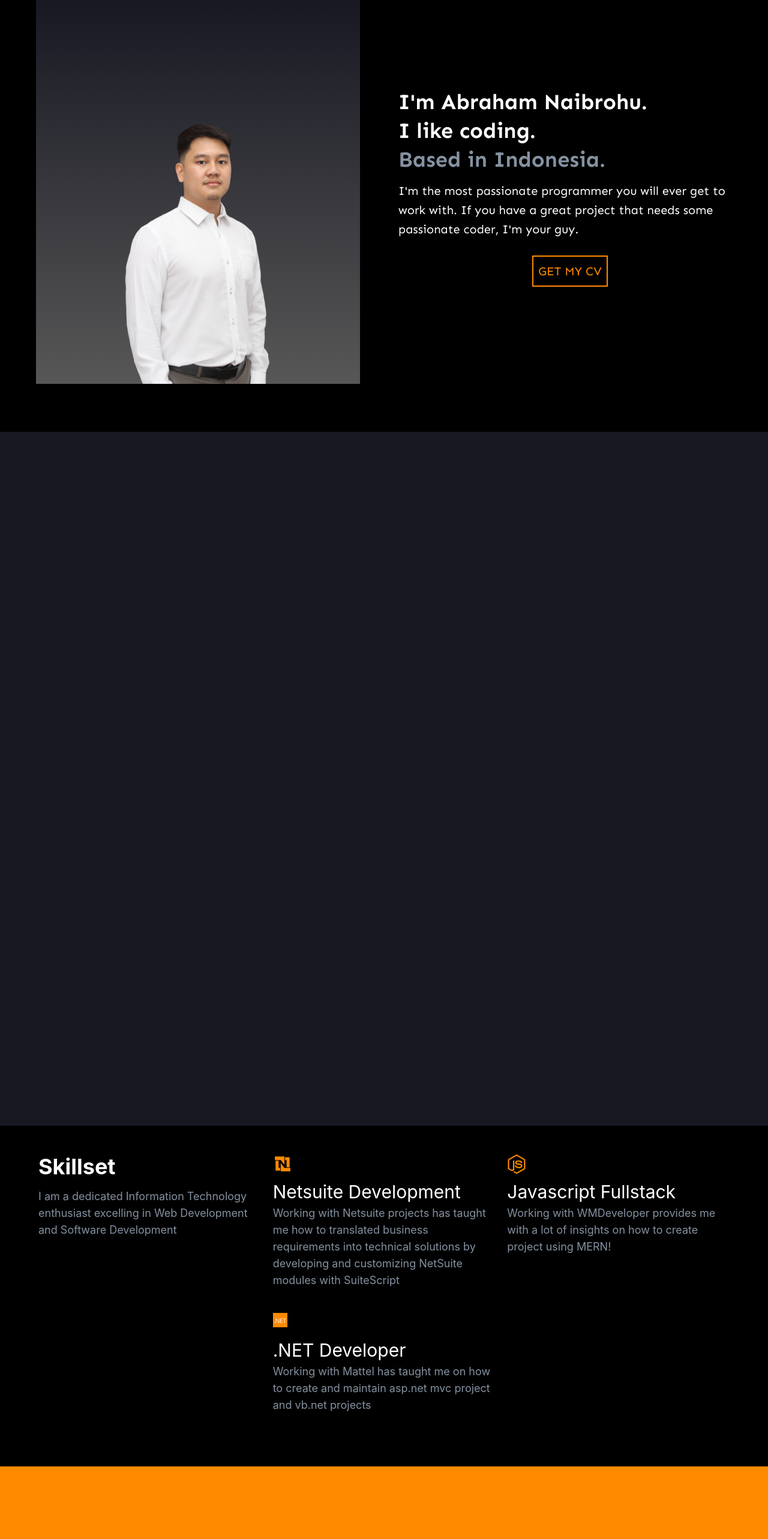
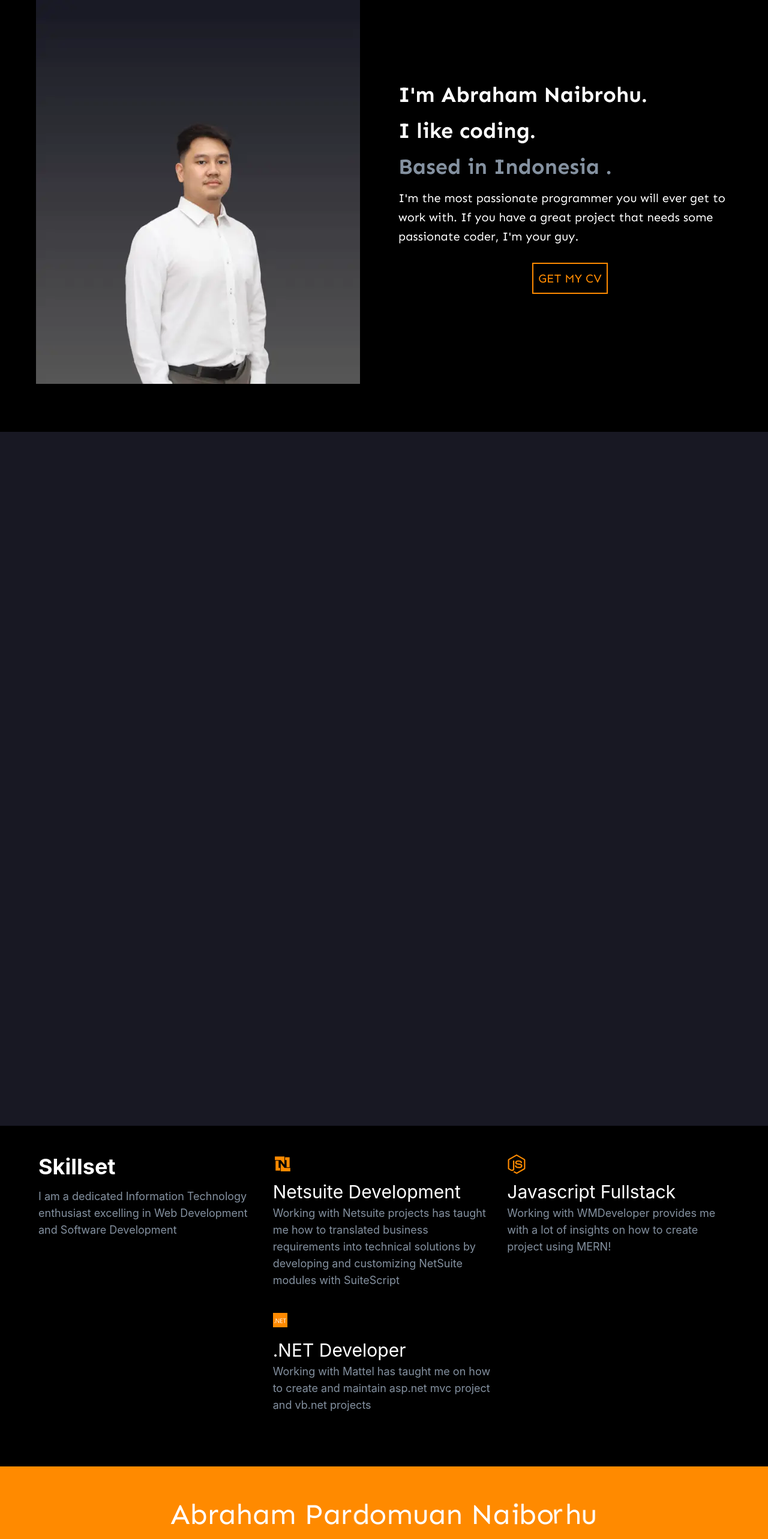
Before and after one commit to abrahamparn/PortFolio, a React (Vite) app in the folder Abraham/: page / in a window 1280 px wide. Shown: the part 80-2646 px from the top of the page at 60% size. Built offline with nearby package versions, Linux system fonts and the light colour scheme.

Commit message:
Adding simple animation in logo

```diff
--- a/Abraham/package.json
+++ b/Abraham/package.json
@@ -4,7 +4,7 @@
   "version": "0.0.0",
   "type": "module",
   "scripts": {
-    "dev": "vite --host",
+    "dev": "vite ",
     "build": "vite build",
     "lint": "eslint . --ext js,jsx --report-unused-disable-directives --max-warnings 0",
     "preview": "vite preview",
--- a/Abraham/src/parts/Home/Hero.jsx
+++ b/Abraham/src/parts/Home/Hero.jsx
@@ -1,48 +1,53 @@
 import Css from "./Hero.module.css";
 import { gsap } from "gsap";
 import React, { useEffect, useState, useRef, useLayoutEffect } from "react";
-import { useAsyncError } from "react-router-dom";
-import abraham_radial from "../../assets/abraham_radial.png";
-import abraham_kotak from "../../assets/abraham_kotak.png";
 import cv from "../../assets/files/CV.pdf";
+import { useGSAP } from "@gsap/react";
 export default function Hero() {
-  const app = useRef(); // create a ref for the root level element (for scoping)
-  const circle = useRef();
+  const app = useRef(null); // create a ref for the root level element (for scoping)
 
-  useLayoutEffect(() => {
-    // create our context. This function is invoked immediately and all GSAP animations and ScrollTriggers created during the execution of this function get recorded so we can revert() them later (cleanup)
-    let ctx = gsap.context(() => {
-      // Our animations can use selector text like ".box"
-      // this will only select '.box' elements that are children of the component
-      gsap.fromTo(".animate", { opacity: 0 }, { opacity: 1, duration: 2, stagger: 0.3 });
-      // or we can use refs
-    }, app); // <- IMPORTANT! Scopes selector text
-
-    return () => ctx.revert(); // cleanup
-  }, []); // <- empty dependency Array so it doesn't re-run on every render
+  useGSAP(() => {
+    let tl = gsap.timeline();
+    tl.fromTo(".animateRight", { x: 300, opacity: 0 }, { opacity: 1, duration: 2, x: 0 });
+    tl.fromTo(".animateLeft", { x: -300, opacity: 0 }, { opacity: 1, duration: 2, x: 0 }, 0);
+    tl.fromTo(".animateBottom", { y: -300, opacity: 0 }, { opacity: 1, duration: 2, y: 0 }, 0);
+  }, []);
 
   return (
     <section
       ref={app}
-      className="bg-black h-screen text-white grid grid-cols-1 justify-center md:grid-cols-2 md:items-center md:gap-10 md:p-10 xl:gap-5 xl:p-20"
+      className="bg-black h-screen text-white grid grid-cols-1 justify-center md:grid-cols-2 md:items-center md:gap-10 md:p-10 xl:gap-5 xl:p-20 "
     >
-      <div className="flex justify-center ">
-        <img className="hidden md:flex" src={abraham_radial} />
-        <img className="flex md:hidden" src={abraham_kotak} />
+      <div className="flex justify-center  animateBottom overflow-x-hidden">
+        <img
+          className="hidden md:flex"
+          loading="lazy"
+          src={"./abraham_radial.webp"}
+          alt="foto abraham"
+        />
+        <img
+          className="flex md:hidden h-[90%] mt-10"
+          loading="lazy"
+          src={"./abraham_kotak.webp"}
+          alt="foto abraham"
+        />
       </div>
-      <div>
+      <div className="overflow-x-hidden">
         <div className="flex flex-col gap-3 xl:gap-8 m-5 md:m-1 ">
-          <h1 className="animate text-2xl/[2rem] text-left md:text-2xl/[2.5rem] lg:text-4xl/[3rem] xl:text-[3.5rem]/[5rem] font-bold font-sen">
+          <h1 className="overflow-x-hidden animateRight text-2xl/[2rem] text-left md:text-2xl/[2.5rem] lg:text-4xl/[3rem] xl:text-[3.5rem]/[5rem] font-bold font-sen">
             I'm Abraham Naibrohu.
-            <br /> I like coding.
-            <br />
-            <span className="text-light_gray">Based in Indonesia.</span>
           </h1>
-          <p className="animate text-left text-base/[1.5rem] md:text-lg/[1.75rem] lg:text-xl/[2rem] xl:text-2xl/[2.25rem]  font-sen">
+          <p className="overflow-x-hidden animateLeft text-2xl/[2rem] text-left md:text-2xl/[2.5rem] lg:text-4xl/[3rem] xl:text-[3.5rem]/[5rem] font-bold font-sen">
+            I like coding.
+          </p>
+          <p className="overflow-x-hidden animateRight text-2xl/[2rem] text-light_gray text-left md:text-2xl/[2.5rem] lg:text-4xl/[3rem] xl:text-[3.5rem]/[5rem] font-bold font-sen">
+            Based in Indonesia .
+          </p>
+          <p className=" overflow-x-hidden animateLeft text-left text-base/[1.5rem] md:text-lg/[1.75rem] lg:text-xl/[2rem] xl:text-2xl/[2.25rem]  font-sen">
             I'm the most passionate programmer you will ever get to work with. If you have a great
             project that needs some passionate coder, I'm your guy.
           </p>
-          <div className="flex justify-center mb-4 mt-4">
+          <div className="overflow-x-hidden flex justify-center mb-4 mt-4 animateRight">
             <a href={cv} target="_blank">
               <button className="font-sen text-base/[1.5rem] md:text-lg/[1.75rem] lg:text-xl/[2rem] xl:text-2xl/[2.25rem] p-2 border-2 border-yellow_custom text-yellow_custom hover:border-black_lighter hover:bg-yellow_custom hover:text-white active:text-yellow_custom active:bg-white">
                 GET MY CV
--- a/Abraham/src/parts/Home/Logos.jsx
+++ b/Abraham/src/parts/Home/Logos.jsx
@@ -8,33 +8,50 @@ export default function Logos() {
   const logoRef = useRef(null);
   const textRef = useRef(null);
   let text = "Abraham Pardomuan Naiborhu";
-  useGSAP(() => {
-    let tl = gsap
-      .timeline({
-        scrollTrigger: {
-          trigger: logoRef.current,
-          start: "top 90%",
-          end: "bottom 20%",
-          toggleActions: "play reverse play reverse",
-        },
-      })
-      .fromTo(
+  useGSAP(
+    (context, contextSafe) => {
+      let tl = gsap.timeline();
+      tl.fromTo(
         textRef.current.querySelectorAll("span"),
         {
-          x: -12,
-          y: -20,
+          x: () => gsap.utils.random(-1000, 1000, 50), // Random x between -1000 and 1000 with steps of 50
+          y: () => gsap.utils.random(-200, 200, 50), // Optional: Random y between -200 and 200
+          rotate: () => gsap.utils.random(-720, 720, 45), // Optional: Random rotation between -720 and 720 degrees
+          opacity: 0,
         },
         {
-          opacity: 1,
           x: 0,
           y: 0,
-          duration: 0.2,
-          stagger: 0.2,
+          rotate: 0,
+          opacity: 1,
+          duration: 1.5,
+          ease: "power2.out",
+          stagger: {
+            each: 0.05,
+            from: "random",
+          },
+          repeat: -1,
+          yoyo: true,
+          delay: 0.5,
+          scrollTrigger: {
+            trigger: logoRef.current,
+            start: "top bottom",
+            end: "bottom 30%",
+            onEnter: () => tl.play(),
+            onLeave: () => tl.pause(),
+            onEnterBack: () => tl.play(),
+            onLeaveBack: () => tl.pause(),
+          },
         }
       );
-  }, []);
+    },
+    { scope: logoRef }
+  );
   return (
-    <section className="py-3 md:py-8 lg:py-14 xl:py-20 bg-yellow_custom" ref={logoRef}>
+    <section
+      className="overflow-hidden py-3 md:py-8 lg:py-14 xl:py-20 bg-yellow_custom"
+      ref={logoRef}
+    >
       <p
         className="text-base md:text-3xl lg:text-5xl xl:text-8xl font-italic text-center font-sen text-white"
         ref={textRef}
@@ -44,7 +61,7 @@ export default function Logos() {
             return <br key={index} />;
           }
           return (
-            <span key={index} className="opacity-0">
+            <span key={index} className="opacity-1 inline-block">
               {char === " " ? "\u00A0" : char}
             </span>
           );
--- a/Abraham/src/parts/Home/WorkExperience.jsx
+++ b/Abraham/src/parts/Home/WorkExperience.jsx
@@ -108,7 +108,7 @@ export default function WorkExperience() {
         <div className="flex flex-col gap-2 animateWork">
           <div className="flex flex-row gap-3">
             <img className="w-16" src={"/numbers/noun-zero.svg"} alt="Number 0" />
-            <img className="w-16" src={"/numbers/noun-five.svg"} alt="Number 4" />
+            <img className="w-16" src={"/numbers/noun-five.svg"} alt="Number 5" />
           </div>
           <h2 className="text-xl md:text-2xl font-bold">
             <span className="text-dark_gray">WMDeveloper</span>, Website Developer{" "}
```
Also changed, not shown: Abraham/public/abraham_kotak.webp (added), Abraham/public/abraham_radial.webp (added).
